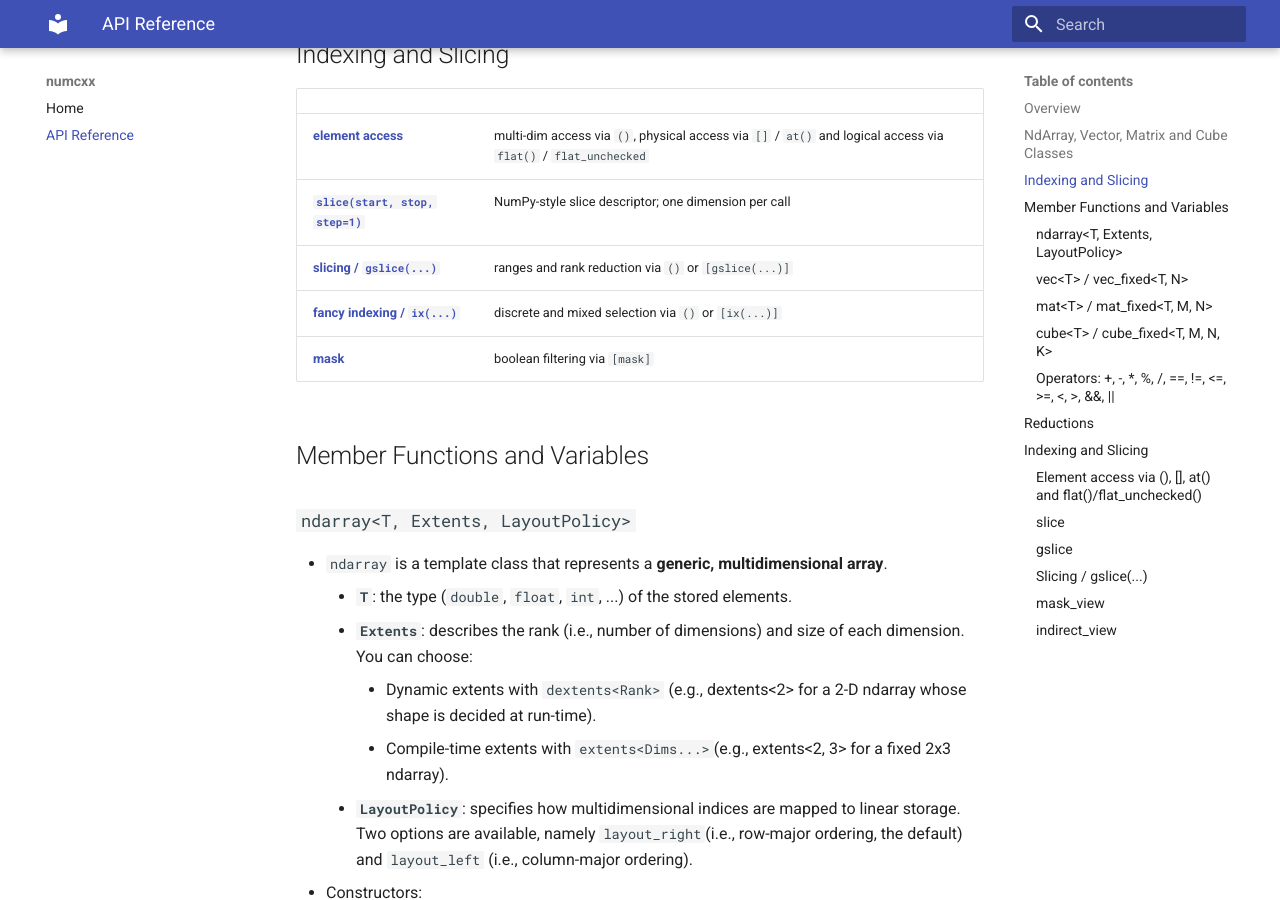
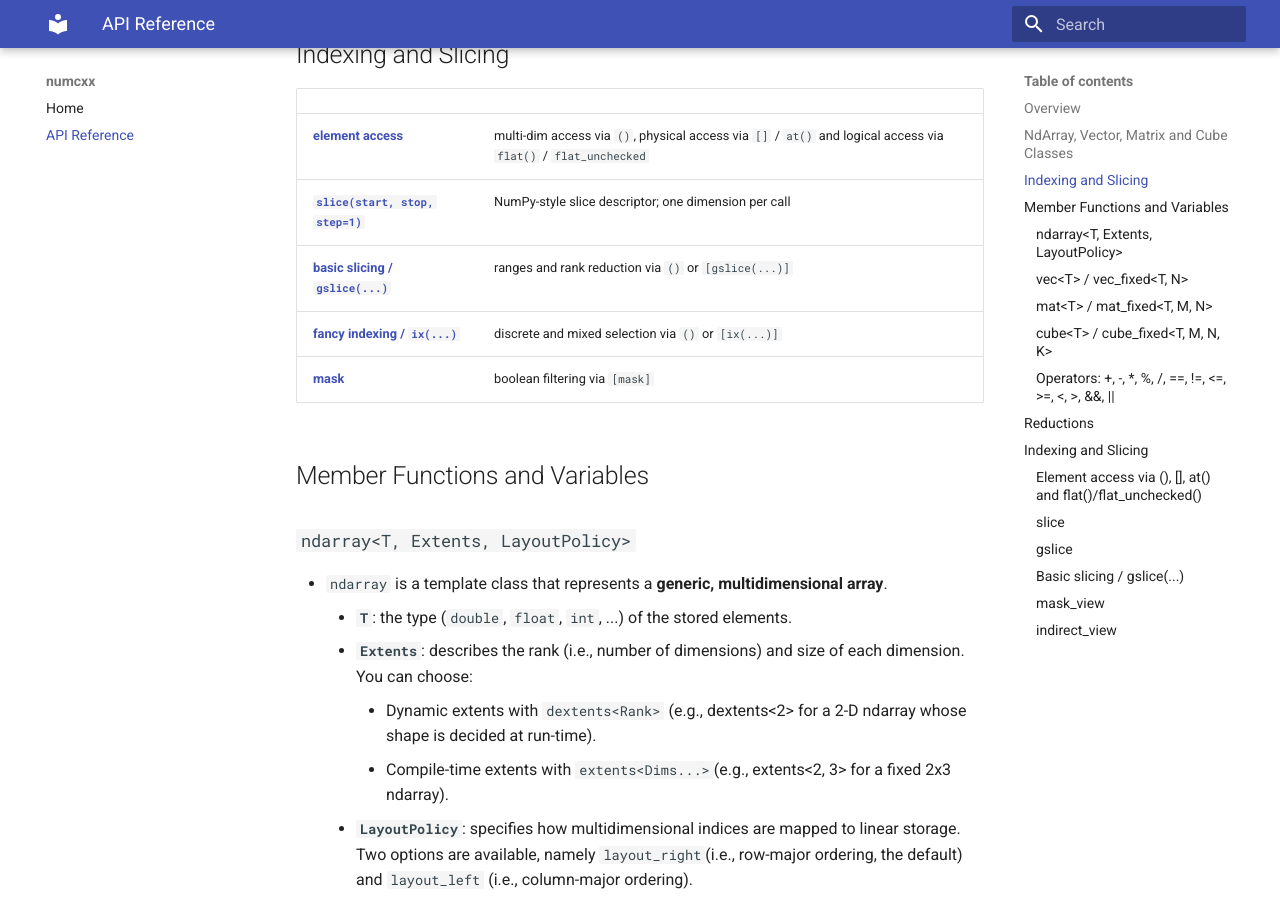
Before and after one commit to ypan1988/numcxx, an MkDocs documentation site: the page built from docs/API.md, in a window 1280 px wide and 900 px high, scrolled down 720 px. Built offline with MkDocs 1.6.1 and Material for MkDocs 9.7.7, drawn with Linux system fonts in a browser that asks for light colours; some of the changed text lies outside the part shown.

Commit message:
fix typo

```diff
--- a/docs/API.md
+++ b/docs/API.md
@@ -22,7 +22,7 @@
 |---|---|
 | **[element access](#element-access)** | multi-dim access via `()`, physical access via `[]` / `at()` and logical access via `flat()` / `flat_unchecked` |
 | **[`slice(start, stop, step=1)`](#slice-def)** | NumPy-style slice descriptor; one dimension per call |
-| **[slicing / `gslice(...)`](#gslice-view-def)** | ranges and rank reduction via `()` or `[gslice(...)]` |
+| **[basic slicing / `gslice(...)`](#gslice-view-def)** | ranges and rank reduction via `()` or `[gslice(...)]` |
 | **[fancy indexing / `ix(...)`](#indirect-view-def)** | discrete and mixed selection via `()` or `[ix(...)]` |
 | **[mask](#mask-view-def)** | boolean filtering via `[mask]` |
 
@@ -230,7 +230,7 @@ Provides three ways to access individual elements: multidimensional indexing, ph
 - `gslice` is a NumCxx argument-pack type; its representation is distinct from `std::gslice`.
 
 <a id="gslice-view-def"></a>
-### Slicing / `gslice(...)`
+### Basic slicing / `gslice(...)`
 
 - Slicing selects ranges and reduces dimensions using `()`, or equivalently by packaging the same selectors in `gslice(...)` and passing it to `[]`.
 - Each selector applies to one dimension:
```
